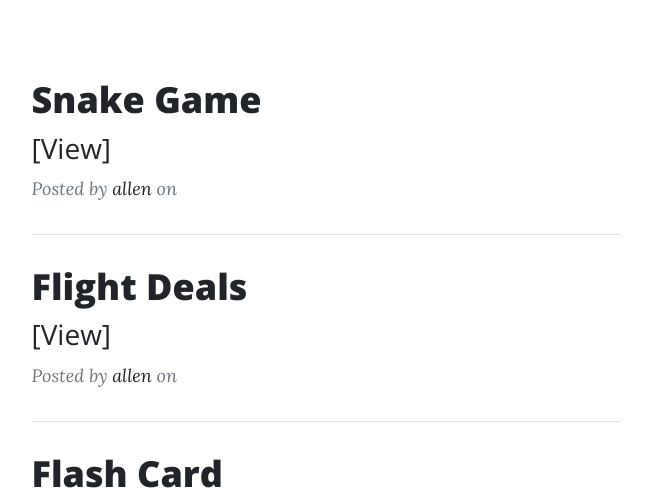
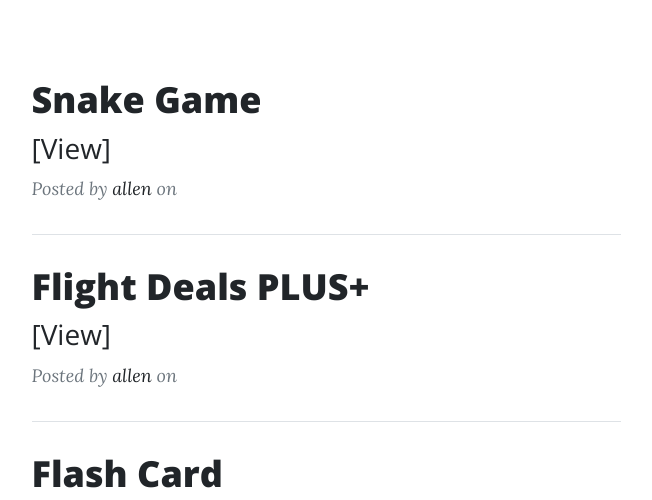
Before and after one commit to JackyChiang76/flask-blog, a Flask app: page / in a window 1280 px wide. Shown: the part 532-1032 px from the top of the page, without its empty margins (314-966 px from the left). Run offline with Flask 3, Linux system fonts and the light colour scheme; data that the repository does not hold is empty; some libraries are stand-ins or nearby versions.

Commit message:
add for <h2 class=post-title>Flight Deals PLUS+</h2>

```diff
--- a/templates/index.html
+++ b/templates/index.html
@@ -40,7 +40,7 @@
                     <!-- Flight Deals-->
                     <div class="post-preview">
                         <a href="{{ url_for('flight.index') }}">
-                            <h2 class="post-title">Flight Deals</h2>
+                            <h2 class="post-title">Flight Deals PLUS+</h2>
                             <h3 class="post-subtitle">[View]</h3>
                         </a>
                         <p class="post-meta">
```
